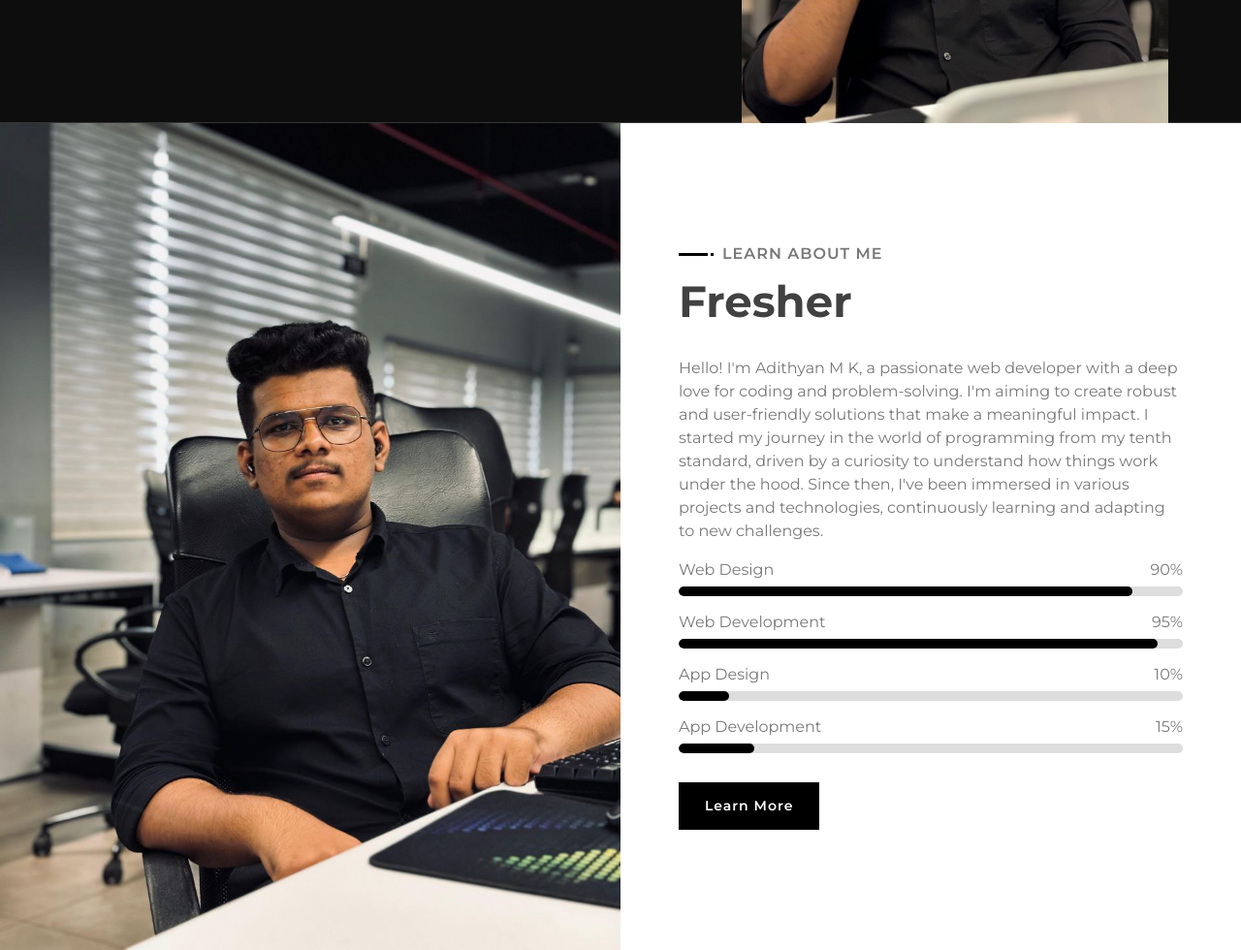
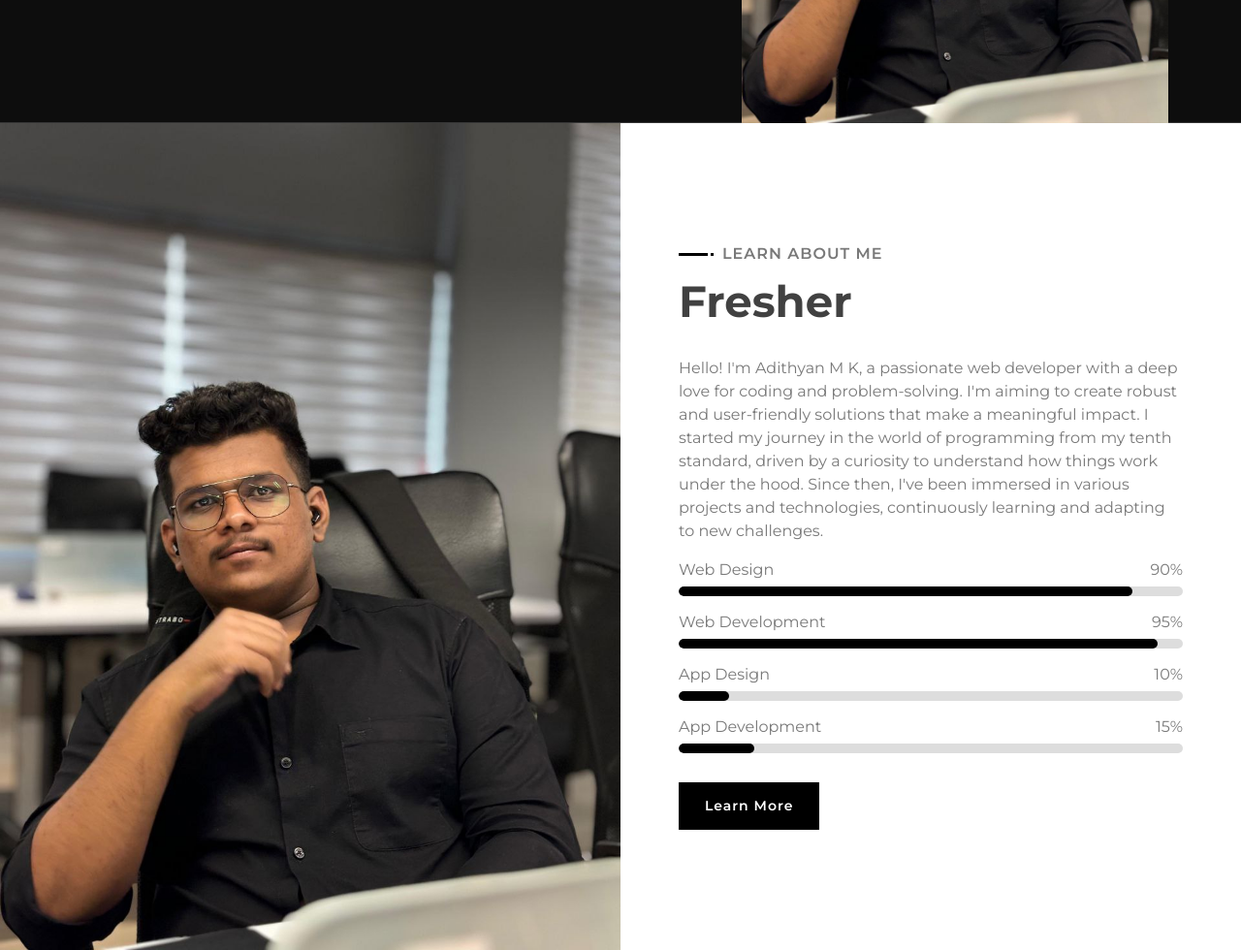
Before and after one commit to ADITHYAN-dev/my-portfolio1, a plain HTML site: page index.html in a window 1280 px wide. Shown: the part 580-1560 px from the top of the page at 97% size. Drawn offline with nearby package versions, Linux system fonts and the light colour scheme; files whose address does not match are found by name.

Commit message:
Update index.html

```diff
--- a/index.html
+++ b/index.html
@@ -81,7 +81,7 @@
                 <div class="row align-items-center">
                     <div class="col-lg-6">
                         <div class="about-img">
-                            <img src="img/portfolio3.jpg" alt="Image">
+                            <img src="img/portfolio2.jpg" alt="Image">
                         </div>
                     </div>
                     <div class="col-lg-6">
```
